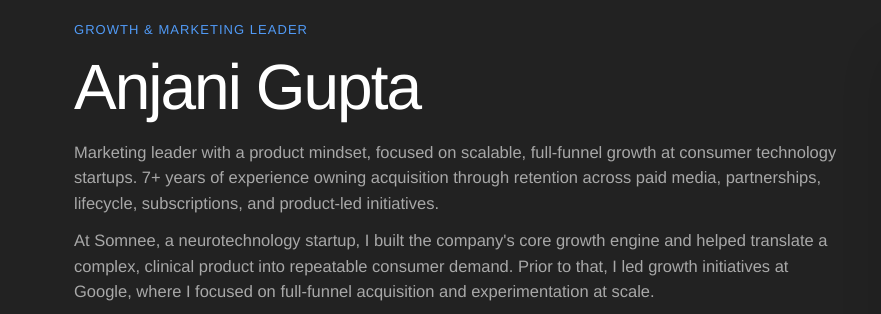
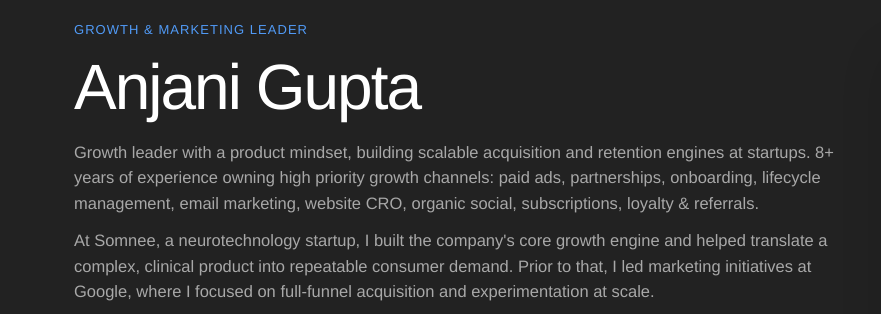
Before and after one commit to anjani-lgtm/portfolio-website, a plain HTML site: page index.html in a window 1280 px wide. Shown: the part 109-423 px from the top of the page, 0-881 px from the left. Drawn offline with Linux system fonts and the light colour scheme; grey boxes are pictures that could not be loaded.

Commit message:
Update hero bio copy
Co-Authored-By: Claude Opus 4.6 <noreply@anthropic.com>

```diff
--- a/index.html
+++ b/index.html
@@ -34,8 +34,8 @@
         <p class="hero-eyebrow">Growth &amp; Marketing Leader</p>
         <h1 class="hero-name">Anjani Gupta</h1>
         <div class="hero-bio">
-          <p>Marketing leader with a product mindset, focused on scalable, full-funnel growth at consumer technology startups. 7+ years of experience owning acquisition through retention across paid media, partnerships, lifecycle, subscriptions, and product-led initiatives.</p>
-          <p>At Somnee, a neurotechnology startup, I built the company's core growth engine and helped translate a complex, clinical product into repeatable consumer demand. Prior to that, I led growth initiatives at Google, where I focused on full-funnel acquisition and experimentation at scale.</p>
+          <p>Growth leader with a product mindset, building scalable acquisition and retention engines at startups. 8+ years of experience owning high priority growth channels: paid ads, partnerships, onboarding, lifecycle management, email marketing, website CRO, organic social, subscriptions, loyalty &amp; referrals.</p>
+          <p>At Somnee, a neurotechnology startup, I built the company's core growth engine and helped translate a complex, clinical product into repeatable consumer demand. Prior to that, I led marketing initiatives at Google, where I focused on full-funnel acquisition and experimentation at scale.</p>
           <p>I'm known for bringing structure to ambiguity, running high-impact experiments, and working closely with product, engineering, and design to ship what actually moves CAC, LTV, and engagement. My background spans both big-tech scale and startup scrappiness.</p>
         </div>
         <div class="hero-actions">
```
